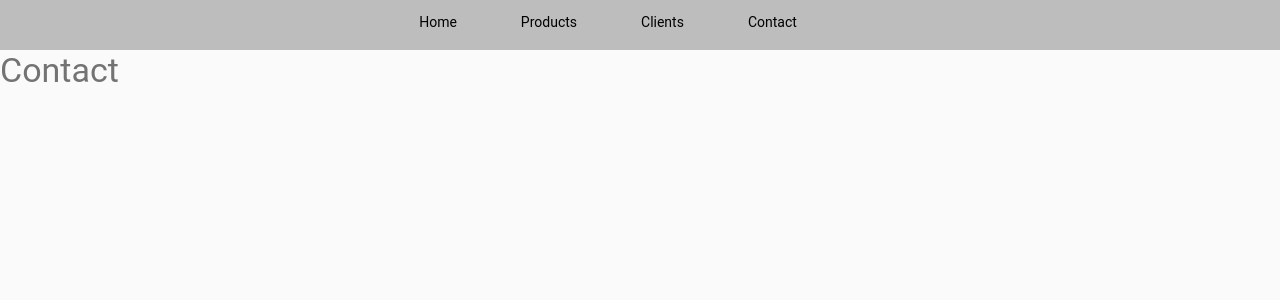
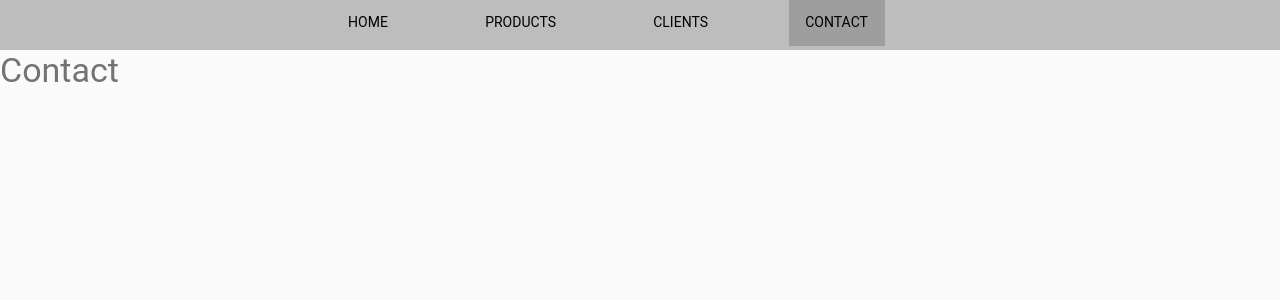
Before and after one commit to robinHurtado/productsApp, a React (Create React App) app: page /contact in a window 1280 px wide. Shown: the top 300 px of the page. Built offline with nearby package versions, Linux system fonts and the light colour scheme; what webfontloader would draw is missing.

Commit message:
Implement logic to change the background color in nav bar and categories panel

```diff
--- a/src/App.scss
+++ b/src/App.scss
@@ -35,9 +35,10 @@
   padding: 2.3%;
 }
 
-.header__tap {
+.taps__tap {
   margin-right: 5%;
   cursor: pointer;
+  padding: 1.3%;
 }
 
 /* Modifiers */
--- a/src/components/CategoriesPanel.js
+++ b/src/components/CategoriesPanel.js
@@ -1,18 +1,27 @@
 import React from 'react';
+import { withRouter } from 'react-router-dom';
 import {
   List,
   ListItem,
   Subheader,
   Divider,
   Avatar,
-  FontIcon } from 'react-md';
+  FontIcon
+} from 'react-md';
 
-const CategoriesPanel = () => (
+const CategoriesPanel = ({history}) => (
   <List className="md-cell md-paper md-paper--1">
     <Subheader primaryText="Categories" />
     <ListItem
       primaryText="All"
-      leftAvatar={<Avatar icon={<FontIcon>list</FontIcon>} />}
+      leftAvatar={
+        <Avatar icon={<FontIcon>list</FontIcon>} />
+      }
+      style={
+        {
+          backgroundColor: history.location.pathname === "/products" && '#BDBDBD'
+        }
+      }
     />
     <Divider />
     <ListItem
@@ -30,4 +39,4 @@ const CategoriesPanel = () => (
   </List>
 );
 
-export default CategoriesPanel;
+export default withRouter(CategoriesPanel);
--- /dev/null
+++ b/src/components/NavBar.js
@@ -0,0 +1,74 @@
+import React, { Component } from 'react';
+
+class NavBar extends Component {
+  render(){
+    const { history, location: { pathname } } = this.props;
+    return(
+      <div>
+         <header className="taps">
+          <div>
+            <center>
+              <span
+                className="taps__tap"
+                style={
+                  {
+                    backgroundColor: pathname === "/" && '#9E9E9E'
+                  }
+                }
+                onClick={() => {
+                  history.push("/")
+                }}
+              >
+                HOME
+              </span>
+              <span
+                className="taps__tap"
+                style={
+                  {
+                    backgroundColor: pathname === "/products" && '#9E9E9E'
+                  }
+                }
+                onClick={() => {
+                  history.push("/products")
+                }}
+              >
+                PRODUCTS
+              </span>
+              <span
+                className="taps__tap"
+                style={
+                  {
+                    backgroundColor: pathname === "/clients" && '#9E9E9E'
+                  }
+                }
+                onClick={() => {
+                  history.push("/clients")
+                }}
+              >
+                CLIENTS
+              </span>
+              <span
+                className="taps__tap"
+                style={
+                  {
+                    backgroundColor: pathname === "/contact" && '#9E9E9E'
+                  }
+                }
+                onClick={() => {
+                  history.push("/contact")
+                }}
+              >
+                CONTACT
+              </span>
+            </center>
+          </div>
+        </header>
+        <section>
+          {this.props.children}
+        </section>
+      </div>
+    );
+  }
+}
+
+export default NavBar;
--- a/src/containers/MainLayout.js
+++ b/src/containers/MainLayout.js
@@ -2,38 +2,22 @@ import React from 'react';
 import { Route, Switch, withRouter } from 'react-router-dom';
 
 import '../App.css';
+import NavBar from '../components/NavBar.js';
 import Home from '../components/Home';
 import Clients from '../components/Clients';
 import Contact from '../components/Contact';
 import ProductsPage from './ProductsPage';
 
-const Layout = ({children,history}) => (
-  <div>
-     <header className="taps">
-      <div>
-        <center>
-          <span className="header__tap" onClick={()=>{history.push("/")}}>Home</span>
-          <span className="header__tap" onClick={()=>{history.push("/products")}}>Products</span>
-          <span className="header__tap" onClick={()=>{history.push("/clients")}}>Clients</span>
-          <span className="header__tap" onClick={()=>{history.push("/contact")}}>Contact</span>
-        </center>
-      </div>
-    </header>
-    <section>
-      {children}
-    </section>
-  </div>
-);
 
 const MainLayout = (props) => (
-	<Layout {...props}>
+	<NavBar {...props}>
     <Switch>
       <Route exact path="/" component={Home} />
       <Route exact path="/products" component={ProductsPage} />
       <Route exact path="/clients" component={Clients} />
       <Route exact path="/contact" component={Contact} />
     </Switch>
-	</Layout>
+	</NavBar>
 );
 
 export default withRouter(MainLayout);
```
